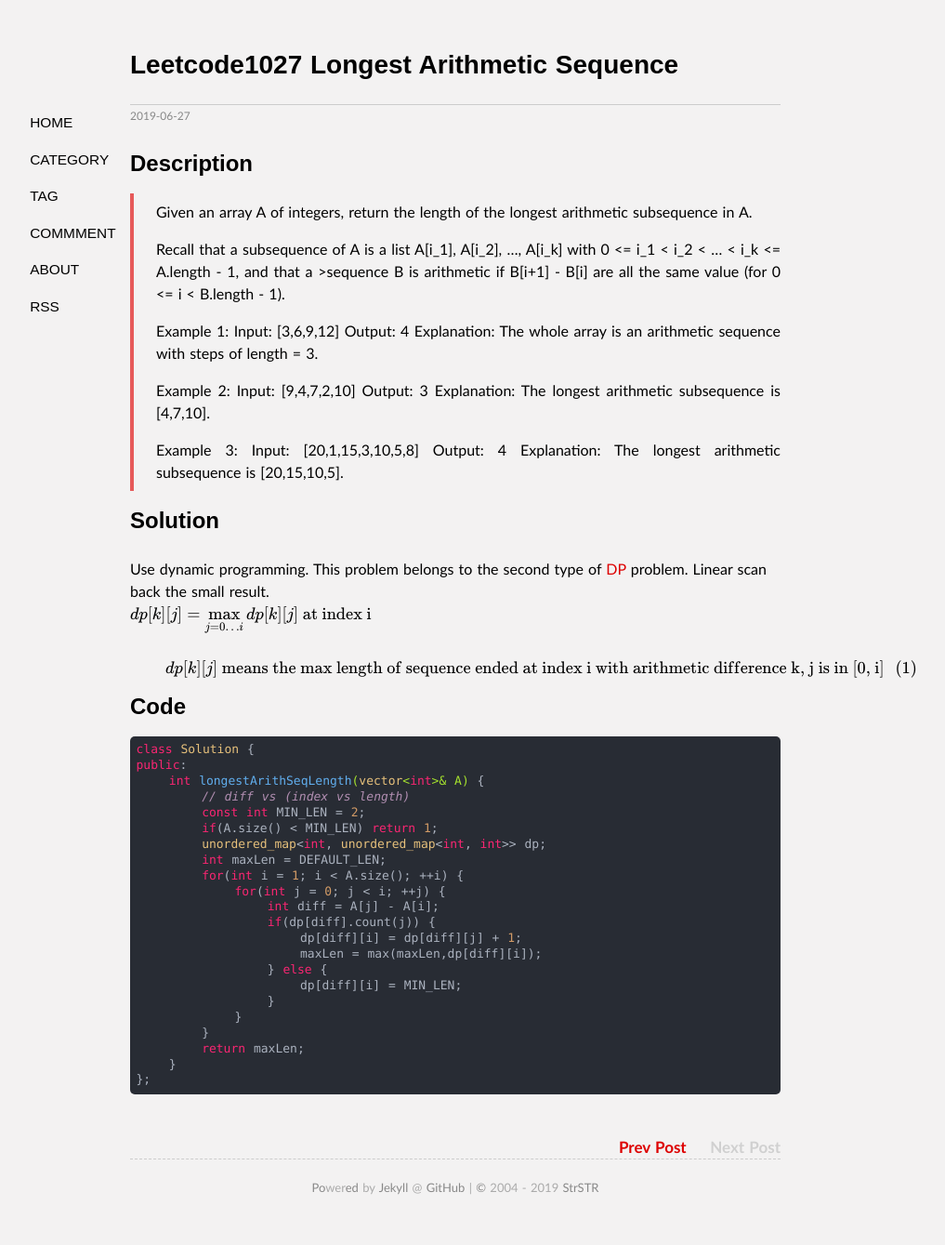
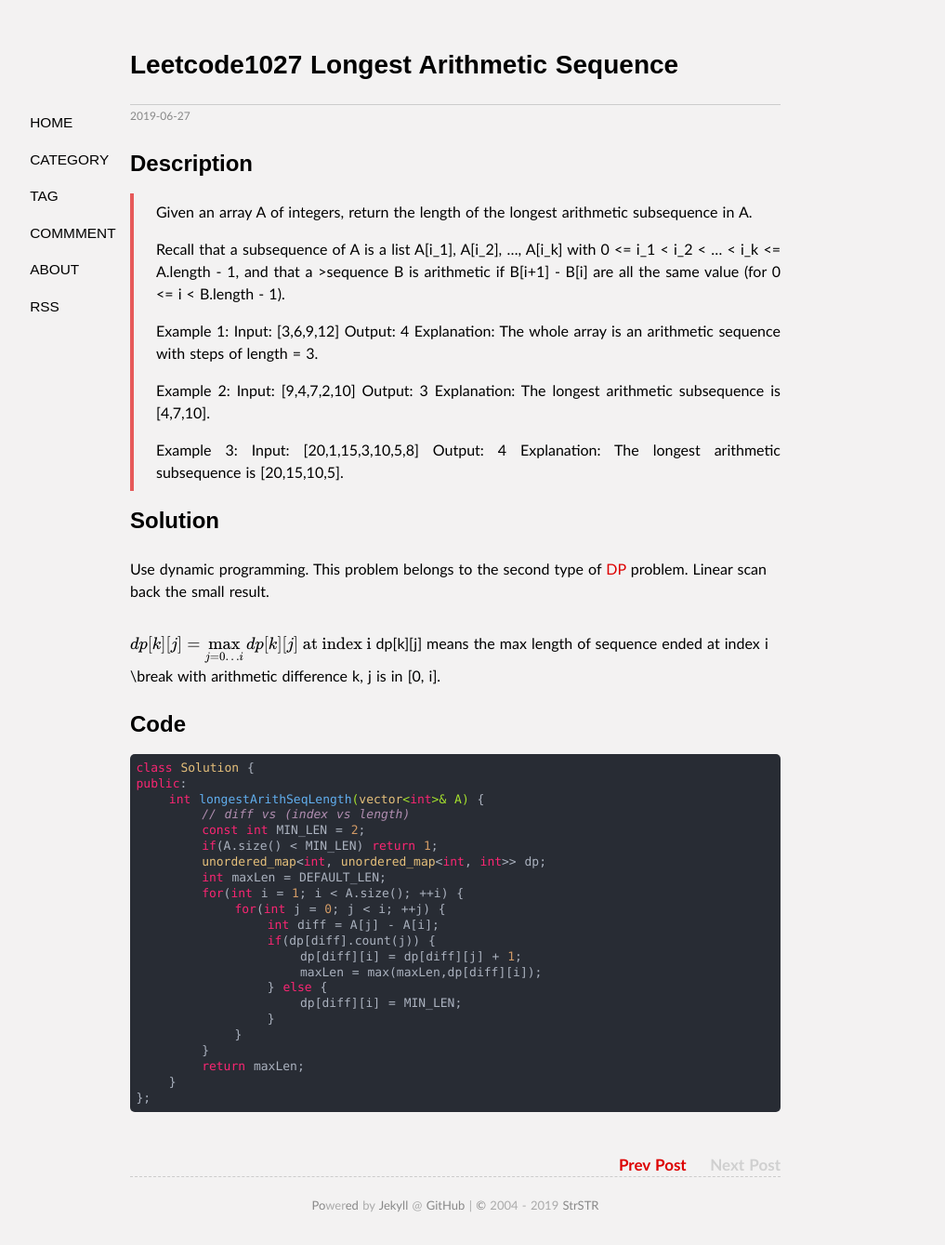
Before and after one commit to goingeast/goingeast.github.io, a Jekyll site: the page built from _posts/2019-06-27-Leetcode1027-Longest-Arithmetic-Sequence.md, in a window 1280 px wide. Shown: the whole page at 93% size, without its empty margins (150-1167 px from the left). Built offline with Jekyll 4.4.1, drawn with Linux system fonts in a browser that asks for light colours; our own code applies the rules of GitHub Pages for plain Markdown files; formulas are drawn with MathJax 3.

Commit message:
Update 2019-06-27-Leetcode1027-Longest-Arithmetic-Sequence.md

```diff
--- a/_posts/2019-06-27-Leetcode1027-Longest-Arithmetic-Sequence.md
+++ b/_posts/2019-06-27-Leetcode1027-Longest-Arithmetic-Sequence.md
@@ -23,9 +23,9 @@ The longest arithmetic subsequence is [20,15,10,5].
 
 ## Solution
 Use dynamic programming. This problem belongs to the second type of [DP](strstr.io) problem. Linear scan back the small result.
+
 $$dp[k][j]  = \max \limits_{j = 0 \dots i} dp[k][j]  \text { at index i} \tag{1}$$
-
-$$dp[k][j]\text{ means the max length of sequence ended at index i with arithmetic difference k, j is in [0, i]} \tag{1}$$
+dp[k][j] means the max length of sequence ended at index i \break with arithmetic difference k, j is in [0, i].
 
 
 ## Code
```
